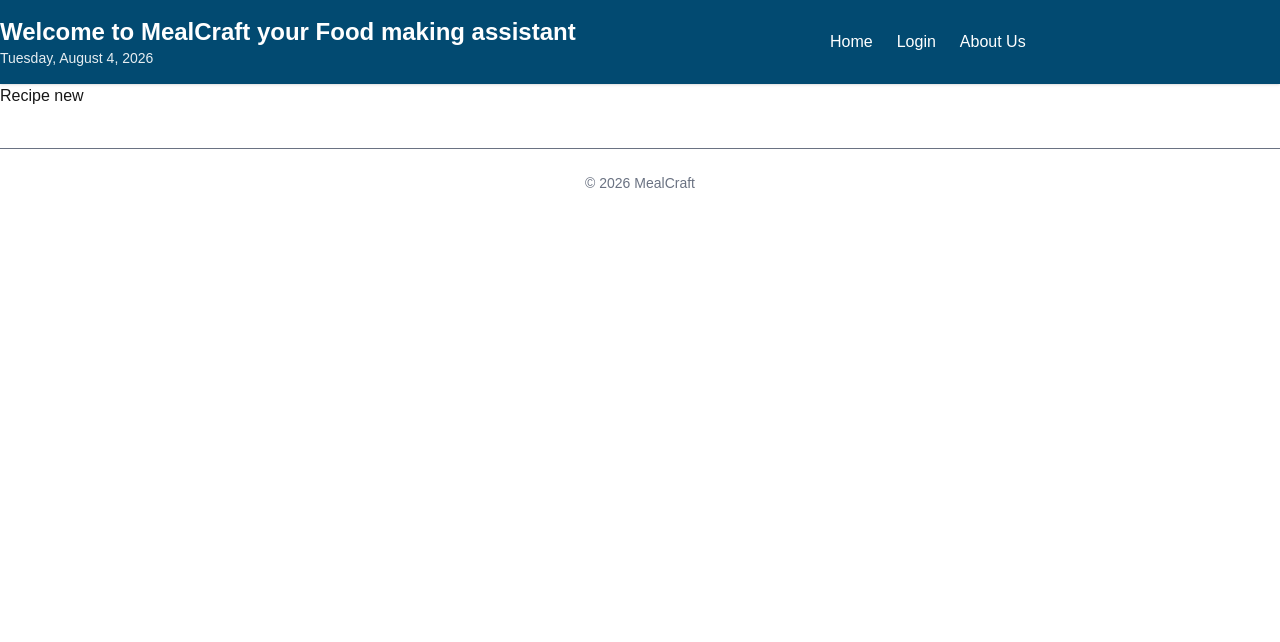
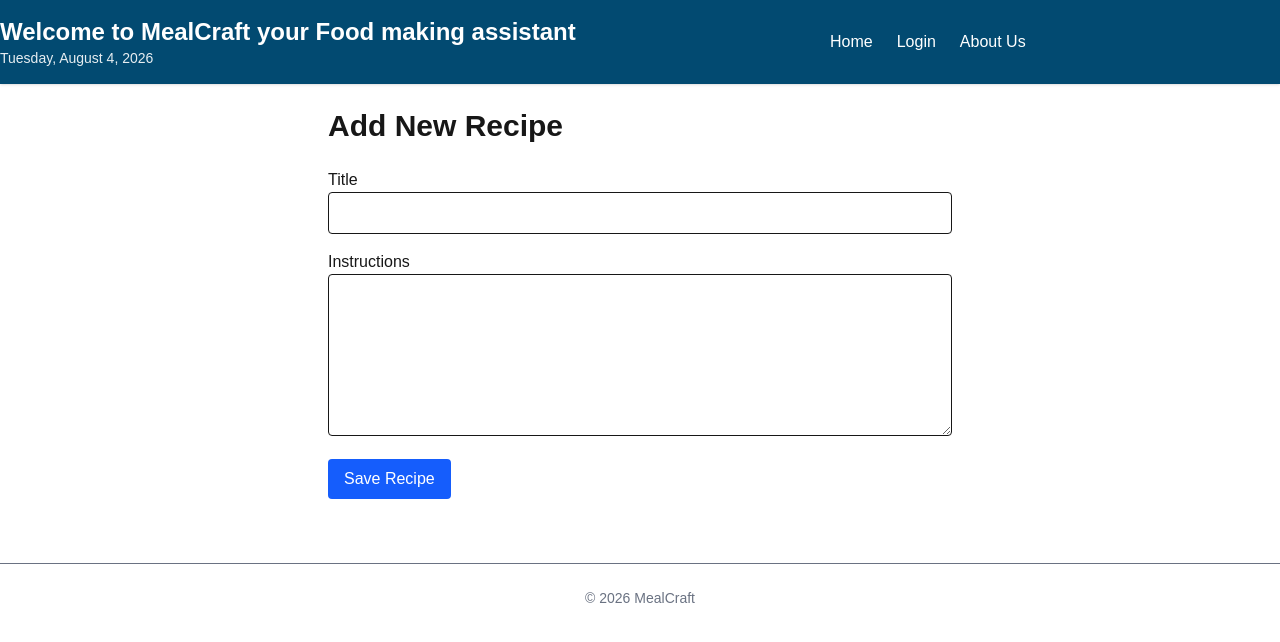
Before and after one commit to ekworsham/meal_craft, a Next.js app: page /recipes/new in a window 1280 px wide. Shown: the top 642 px of the page. Built offline with nearby package versions, Linux system fonts and the light colour scheme; no server answers.

Commit message:
Database and CRUD operations

```diff
--- /dev/null
+++ b/app/recipes/[id]/edit/page.tsx
@@ -0,0 +1,52 @@
+// recipes/[id]/edit/page.tsx
+import { getRecipeById } from "@/lib/recipe-db";
+import { editRecipe } from "@/lib/actions";
+
+export default async function EditRecipePage({
+  params,
+}: {
+  params: Promise<{ id: string }>;
+}) {
+  const { id } = await params;
+
+  const recipe = await getRecipeById(Number(id));
+
+  if (!recipe) {
+    return <p>Recipe not found.</p>;
+  }
+
+  return (
+    <main className="max-w-2xl mx-auto p-6">
+      <h1 className="text-3xl font-bold mb-6">
+        Edit Recipe
+      </h1>
+
+      <form action={editRecipe.bind(null, recipe.id)}>
+        <label htmlFor="title">Title</label>
+
+        <input
+          id="title"
+          name="title"
+          defaultValue={recipe.title}
+          className="border p-2 w-full mb-4"
+        />
+
+        <label htmlFor="instructions">Instructions</label>
+
+        <textarea
+          id="instructions"
+          name="instructions"
+          defaultValue={recipe.instructions}
+          className="border p-2 w-full mb-4"
+        />
+
+        <button
+          type="submit"
+          className="bg-blue-600 text-white px-4 py-2 rounded"
+        >
+          Update Recipe
+        </button>
+      </form>
+    </main>
+  );
+}
--- a/app/recipes/[id]/page.tsx
+++ b/app/recipes/[id]/page.tsx
@@ -1,3 +1,6 @@
+import Link from "next/link";
+import { getRecipeById } from "@/lib/recipe-db";
+
 type PageProps = {
   params: Promise<{
     id: string;
@@ -7,9 +10,34 @@ type PageProps = {
 export default async function RecipePage({ params }: PageProps) {
   const { id } = await params;
 
+  const recipe = await getRecipeById(Number(id));
+
+  if (!recipe) {
+    return <h1>Recipe not found.</h1>;
+  }
+
   return (
-    <main>
-      <h1>Recipe {id}</h1>
+    <main className="max-w-3xl mx-auto p-8">
+      <h1 className="text-4xl font-bold mb-6">
+        {recipe.title}
+      </h1>
+
+      <div className="border rounded-lg shadow p-6 bg-white">
+        <h2 className="text-xl font-semibold mb-4">
+          Instructions
+        </h2>
+
+        <p>{recipe.instructions}</p>
+      </div>
+
+      <div className="mt-8">
+        <Link
+          href="/recipes"
+          className="inline-block bg-gray-600 text-white px-6 py-3 rounded hover:bg-gray-700"
+        >
+          ← Back to Recipes
+        </Link>
+      </div>
     </main>
-  );
+);
 }
--- /dev/null
+++ b/app/recipes/new/page.tsx
@@ -0,0 +1,47 @@
+import { createRecipe } from "@/lib/actions";
+
+export default function NewRecipePage() {
+  return (
+    <main className="max-w-2xl mx-auto p-6">
+      <h1 className="text-3xl font-bold mb-6">Add New Recipe</h1>
+
+      <form action={createRecipe} className="space-y-4">
+
+        <div>
+          <label htmlFor="title" className="block font-medium">
+            Title
+          </label>
+          <input
+            id="title"
+            name="title"
+            type="text"
+            className="w-full border rounded p-2"
+            required
+          />
+        </div>
+
+        <div>
+          <label htmlFor="instructions" className="block font-medium">
+            Instructions
+          </label>
+
+          <textarea
+            id="instructions"
+            name="instructions"
+            rows={6}
+            className="w-full border rounded p-2"
+            required
+          />
+        </div>
+
+        <button
+          type="submit"
+          className="bg-blue-600 text-white px-4 py-2 rounded"
+        >
+          Save Recipe
+        </button>
+
+      </form>
+    </main>
+  );
+}
--- a/app/recipes/page.tsx
+++ b/app/recipes/page.tsx
@@ -1,41 +1,130 @@
-'use client';
+import Link from "next/link";
+import { getRecipes } from "@/lib/recipe-db";
+import { removeRecipe } from "@/lib/actions";
 
-import { useActionState } from 'react';
-import { createRecipe, type State } from '@/lib/actions';
-
-const initialState: State = {
-  message: null,
-  errors: {},
-};
-
-export default function RecipesPage() {
-  const [state, formAction, isPending] =
-    useActionState(createRecipe, initialState);
+export default async function RecipesPage() {
+  const recipes = await getRecipes();
 
   return (
-    <main className="max-w-5xl mx-auto p-6">
-      <h1 className="text-3xl font-bold text-slate-800 mb-8">Create Recipe</h1>
+    <main className="max-w-4xl mx-auto p-8">
+      <div className="flex justify-between items-center mb-8">
+        <h1 className="text-4xl font-bold">Recipes</h1>
 
-      <form action={formAction} className="bg-white rounded-lg shadow-md p-8 space-y-6">
-        <div className="space-y-2">
-          <label htmlFor="date" className="block text-sm font-medium text-slate-700">Recipe Date</label>
-          <input
-            id="date"
-            name="date"
-            type="date"
-            className="w-full rounded-md border border-gray-300 px-3 py-2 focus:border-blue-500 focus:ring focus:ring-blue-200"
-            aria-describedby="date-error"
-            required
-          />
-          <div id="date-error" aria-live="polite" aria-atomic="true">
-            {state.errors?.date?.map((error) => (
-              <p key={error} className="mt-1 text-sm text-red-600">
-                {error}
-              </p>
-            ))}
+        <div className="flex gap-3">
+          <Link
+            href="/recipes/myRecipes"
+            className="bg-gray-600 text-white px-4 py-2 rounded hover:bg-gray-700"
+          >
+            My Recipes
+          </Link>
+
+          <Link
+            href="/recipes/new"
+            className="bg-blue-600 text-white px-4 py-2 rounded hover:bg-blue-700"
+          >
+            Add Recipe
+          </Link>
+        </div>
+      </div>
+
+      <div className="space-y-6">
+        {recipes.map((recipe) => (
+          <div
+            key={recipe.id}
+            className="border rounded-lg shadow p-6 bg-white"
+          >
+            <h2 className="text-2xl font-semibold mb-2">
+              {recipe.title}
+            </h2>
+
+            <p className="text-gray-700 mb-6">
+              {recipe.instructions}
+            </p>
+
+            <div className="flex gap-3">
+              <Link
+                href={`/recipes/${recipe.id}`}
+                className="bg-gray-600 text-white px-4 py-2 rounded"
+              >
+                View
+              </Link>
+
+              <Link
+                href={`/recipes/${recipe.id}/edit`}
+                className="bg-yellow-500 text-white px-4 py-2 rounded"
+              >
+                Edit
+              </Link>
+
+              <form action={removeRecipe.bind(null, recipe.id)}>
+                <button
+                  type="submit"
+                  className="bg-red-600 text-white px-4 py-2 rounded hover:bg-red-700"
+                >
+                  Delete
+                </button>
+              </form>
+            </div>
           </div>
-        </div>
-      </form>
+        ))}
+      </div>
     </main>
   );
 }
+
+
+
+
+
+
+
+
+
+
+
+
+
+
+
+
+// 'use client';
+
+// import { useActionState } from 'react';
+// import { createRecipe, type State } from '@/lib/actions';
+
+// const initialState: State = {
+//   message: null,
+//   errors: {},
+// };
+
+// export default function RecipesPage() {
+//   const [state, formAction, isPending] =
+//     useActionState(createRecipe, initialState);
+
+//   return (
+//     <main className="max-w-5xl mx-auto p-6">
+//       <h1 className="text-3xl font-bold text-slate-800 mb-8">Create Recipe</h1>
+
+//       <form action={formAction} className="bg-white rounded-lg shadow-md p-8 space-y-6">
+//         <div className="space-y-2">
+//           <label htmlFor="date" className="block text-sm font-medium text-slate-700">Recipe Date</label>
+//           <input
+//             id="date"
+//             name="date"
+//             type="date"
+//             className="w-full rounded-md border border-gray-300 px-3 py-2 focus:border-blue-500 focus:ring focus:ring-blue-200"
+//             aria-describedby="date-error"
+//             required
+//           />
+//           <div id="date-error" aria-live="polite" aria-atomic="true">
+//             {state.errors?.date?.map((error) => (
+//               <p key={error} className="mt-1 text-sm text-red-600">
+//                 {error}
+//               </p>
+//             ))}
+//           </div>
+//         </div>
+//       </form>
+//     </main>
+//   );
+// }
--- /dev/null
+++ b/lib/actions.ts
@@ -0,0 +1,61 @@
+'use server';
+import { z } from "zod";
+import { revalidatePath } from 'next/cache';
+import { redirect } from 'next/navigation';
+
+import {
+  addRecipes,
+  updateRecipe,
+  deleteRecipe,
+} from '@/lib/recipe-db';
+
+const RecipeSchema = z.object({
+  title: z
+    .string()
+    .trim()
+    .min(1, "Title is required")
+    .max(255, "Title must be 255 characters or less"),
+
+  instructions: z
+    .string()
+    .trim()
+    .min(1, "Instructions are required"),
+});
+
+export async function createRecipe(formData: FormData) {
+  const validatedFields = RecipeSchema.safeParse({
+    title: formData.get("title"),
+    instructions: formData.get("instructions"),
+  });
+
+  if (!validatedFields.success) {
+    throw new Error("Invalid recipe data.");
+  }
+
+  await addRecipes(validatedFields.data);
+
+  revalidatePath("/recipes");
+  redirect("/recipes");
+}
+
+export async function editRecipe(id: number, formData: FormData) {
+  const validatedFields = RecipeSchema.safeParse({
+    title: formData.get("title"),
+    instructions: formData.get("instructions"),
+  });
+
+  if (!validatedFields.success) {
+    throw new Error("Invalid recipe data.");
+  }
+
+  await updateRecipe(id, validatedFields.data);
+
+  revalidatePath("/recipes");
+  redirect("/recipes");
+}
+
+export async function removeRecipe(id: number) {
+  await deleteRecipe(id);
+
+  revalidatePath('/recipes');
+}
--- a/lib/recipe-db.ts
+++ b/lib/recipe-db.ts
@@ -17,6 +17,8 @@ export async function getRecipes(query: string = '', currentPage: number = 1): P
     WHERE
       title ILIKE ${searchTerm}
         or instructions ILIKE ${searchTerm}
+      ORDER BY id DESC
+    LIMIT ${ITEMS_PER_PAGE} OFFSET ${offset}
   `;
   console.log(rows);
   return rows as unknown as MyRecipes[];
@@ -52,13 +54,15 @@ export async function addRecipes(
   data: Omit<MyRecipes, 'id'>
 ): Promise<MyRecipes> {
   const rows = await sql`
-    INSERT INTO recipes (
+      INSERT INTO recipes (
       title,
-      instructions
+      instructions,
+      userid
     )
     VALUES (
       ${data.title},
-      ${data.instructions}
+      ${data.instructions},
+      1
     )
     RETURNING
         id,
```
